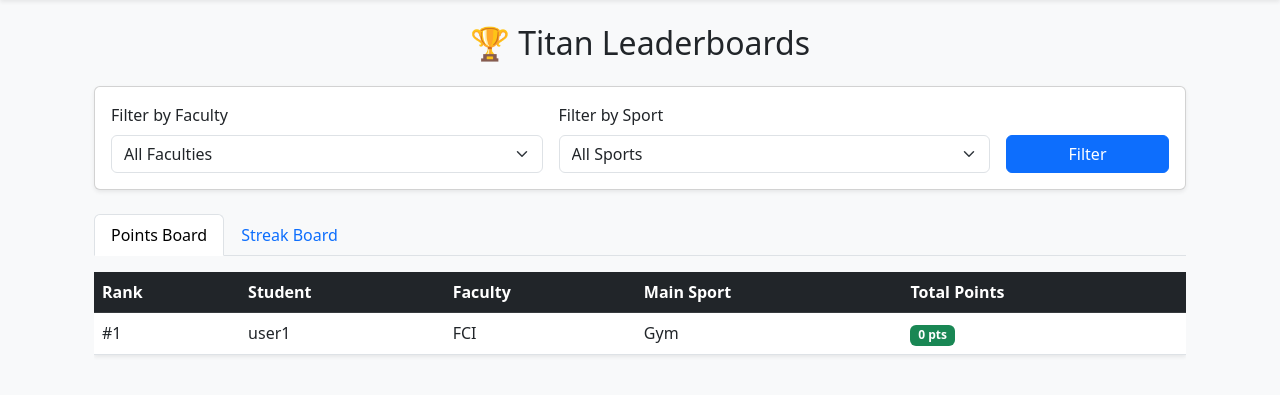
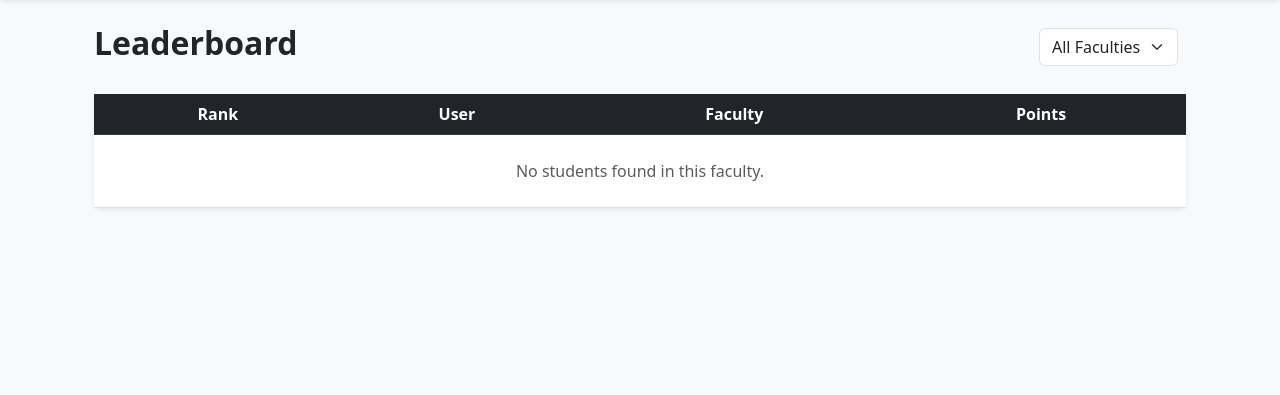
Before and after one commit to preveer/GitExercise-G058, a Flask app: page /leaderboard in a window 1280 px wide. Shown: the part 56-451 px from the top of the page. Run offline with Flask 3, Linux system fonts and the light colour scheme; a user stored in the database is signed in; parts of the project's set-up code (start-up, migrations or seed data) failed here and were passed over.

Commit message:
Added Faculty filtering to leaderboard and Admin Season Reset functionality

```diff
--- a/mmutitan/app.py
+++ b/mmutitan/app.py
@@ -732,32 +732,45 @@
     def leaderboard():
         selected_faculty = request.args.get('faculty', '')
         selected_sport = request.args.get('sport', '')
-        faculties = [u[0] for u in
-                     db.session.query(User.faculty).distinct().all() if u[0]]
-        sports = [u[0] for u in
-                  db.session.query(User.sport_preferences).distinct().all()
-                  if u[0]]
-        points_query = User.query.filter_by(is_admin=False)
+
+        faculties = [u[0] for u in db.session.query(User.faculty).distinct().all() if u[0]]
+        sports = [u[0] for u in db.session.query(User.sport_preferences).distinct().all() if u[0]]
+
+        base_query = User.query.filter_by(is_admin=False)
+
         if selected_faculty:
-            points_query = points_query.filter_by(faculty=selected_faculty)
+            base_query = base_query.filter_by(faculty=selected_faculty)
+
         if selected_sport:
-            points_query = points_query.filter(
-                User.sport_preferences.ilike(f'%{selected_sport}%'))
-        points_users = points_query.order_by(User.points.desc()).all()
-        streak_query = User.query.filter_by(is_admin=False)
-        if selected_faculty:
-            streak_query = streak_query.filter_by(faculty=selected_faculty)
-        if selected_sport:
-            streak_query = streak_query.filter(
-                User.sport_preferences.ilike(f'%{selected_sport}%'))
-        streak_users = streak_query.order_by(User.streak.desc()).all()
+
+            base_query = base_query.filter(User.sport_preferences.ilike(f'%{selected_sport}%'))
+
+        points_users = base_query.order_by(User.points.desc()).all()
+        streak_users = base_query.order_by(User.streak.desc()).all()
+
         return render_template('leaderboard.html',
                                points_users=points_users,
                                streak_users=streak_users,
                                faculties=faculties,
                                sports=sports,
                                selected_faculty=selected_faculty,
-                               selected_sport=selected_sport)
+                               selected_sport=selected_sport,
+                               title="Leaderboard")
+
+@app.route("/admin/reset_season", methods=['POST'])
+@login_required
+def reset_season():
+    if not current_user.is_admin:
+        abort(403)
+
+    students = User.query.filter_by(is_admin=False).all()
+    for student in students:
+        student.points = 0
+        student.streak = 0
+
+    db.session.commit()
+    flash('The season has been reset. All student rankings are now at zero.', 'warning')
+    return redirect(url_for('admin_dashboard'))
 
     return app
 
--- a/mmutitan/templates/leaderboard.html
+++ b/mmutitan/templates/leaderboard.html
@@ -1,93 +1,46 @@
 {% extends "base.html" %}
 {% block content %}
 <div class="container mt-4">
-    <h2 class="text-center mb-4">🏆 Titan Leaderboards</h2>
+    <div class="d-flex justify-content-between align-items-center mb-4">
+        <h2 class="fw-bold">Leaderboard</h2>
 
-    <div class="card mb-4 shadow-sm">
-        <div class="card-body">
-            <form method="GET" action="{{ url_for('leaderboard') }}" class="row g-3">
-                <div class="col-md-5">
-                    <label class="form-label">Filter by Faculty</label>
-                    <select name="faculty" class="form-select">
+        <form action="{{ url_for('leaderboard') }}" method="GET" class="d-flex">
+            <select name="faculty" class="form-select me-2" onchange="this.form.submit()">
                 <option value="">All Faculties</option>
-                        {% for faculty in faculties %}
-                        <option value="{{ faculty }}" {% if selected_faculty == faculty %}selected{% endif %}>{{ faculty }}</option>
-                        {% endfor %}
+                <option value="FCI" {% if selected_faculty == 'FCI' %}selected{% endif %}>FCI</option>
+                <option value="FOE" {% if selected_faculty == 'FOE' %}selected{% endif %}>FOE</option>
+                <option value="FOM" {% if selected_faculty == 'FOM' %}selected{% endif %}>FOM</option>
+                <option value="FCM" {% if selected_faculty == 'FCM' %}selected{% endif %}>FCM</option>
             </select>
-                </div>
-                <div class="col-md-5">
-                    <label class="form-label">Filter by Sport</label>
-                    <select name="sport" class="form-select">
-                        <option value="">All Sports</option>
-                        {% for sport in sports %}
-                        <option value="{{ sport }}" {% if selected_sport == sport %}selected{% endif %}>{{ sport }}</option>
-                        {% endfor %}
-                    </select>
-                </div>
-                <div class="col-md-2 d-flex align-items-end">
-                    <button type="submit" class="btn btn-primary w-100">Filter</button>
-                </div>
         </form>
     </div>
-    </div>
 
-    <ul class="nav nav-tabs mb-3" id="leaderboardTabs" role="tablist">
-        <li class="nav-item" role="presentation">
-            <button class="nav-link active" id="points-tab" data-bs-toggle="tab" data-bs-target="#points" type="button" role="tab">Points Board</button>
-        </li>
-        <li class="nav-item" role="presentation">
-            <button class="nav-link" id="streak-tab" data-bs-toggle="tab" data-bs-target="#streak" type="button" role="tab">Streak Board</button>
-        </li>
-    </ul>
-
-    <div class="tab-content" id="leaderboardTabsContent">
-        <div class="tab-pane fade show active" id="points" role="tabpanel">
-            <div class="table-responsive">
-                <table class="table table-hover align-middle shadow-sm">
+    <div class="card shadow-sm border-0">
+        <div class="card-body p-0">
+            <table class="table table-hover mb-0 text-center">
                 <thead class="table-dark">
                     <tr>
                         <th>Rank</th>
-                            <th>Student</th>
+                        <th>User</th>
                         <th>Faculty</th>
-                            <th>Main Sport</th>
-                            <th>Total Points</th>
+                        <th>Points</th>
                     </tr>
                 </thead>
                 <tbody>
-                        {% for user in points_users %}
-                        <tr class="{% if user.id == current_user.id %}table-primary fw-bold border-primary{% endif %}">
-                            <td>#{{ loop.index }}</td>
-                            <td>{{ user.name }}</td>
-                            <td>{{ user.faculty }}</td>
-                            <td>{{ user.sport_preferences }}</td>
-                            <td><span class="badge bg-success">{{ user.points }} pts</span></td>
+                    {% for user in users %}
+                    <tr {% if user == current_user %}class="table-warning"{% endif %}>
+                        <td class="fw-bold">{{ loop.index }}</td>
+                        <td>
+                            <img src="{{ url_for('static', filename='profile_pics/' + user.profile_photo) }}"
+                                 class="rounded-circle me-2" style="width: 30px; height: 30px; object-fit: cover;">
+                            {{ user.name }}
+                        </td>
+                        <td><span class="badge bg-secondary">{{ user.faculty }}</span></td>
+                        <td class="fw-bold text-danger">{{ user.points }}</td>
                     </tr>
-                        {% endfor %}
-                    </tbody>
-                </table>
-            </div>
-        </div>
-
-        <div class="tab-pane fade" id="streak" role="tabpanel">
-            <div class="table-responsive">
-                <table class="table table-hover align-middle shadow-sm">
-                    <thead class="table-dark">
+                    {% else %}
                     <tr>
-                            <th>Rank</th>
-                            <th>Student</th>
-                            <th>Faculty</th>
-                            <th>Main Sport</th>
-                            <th>Current Streak</th>
-                        </tr>
-                    </thead>
-                    <tbody>
-                        {% for user in streak_users %}
-                        <tr class="{% if user.id == current_user.id %}table-primary fw-bold border-primary{% endif %}">
-                            <td>#{{ loop.index }}</td>
-                            <td>{{ user.name }}</td>
-                            <td>{{ user.faculty }}</td>
-                            <td>{{ user.sport_preferences }}</td>
-                            <td><span class="badge bg-warning text-dark">🔥 {{ user.streak }} Days</span></td>
+                        <td colspan="4" class="py-4 text-muted">No students found in this faculty.</td>
                     </tr>
                     {% endfor %}
                 </tbody>
@@ -95,5 +48,4 @@
         </div>
     </div>
 </div>
-</div>
 {% endblock %}
```
Also changed, not shown: mmutitan/templates/admin_dashboard.html (+17 -0 lines). Lines whose indentation alone changed are shown as unchanged.
